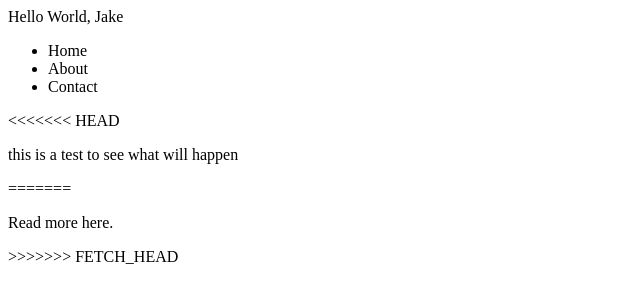
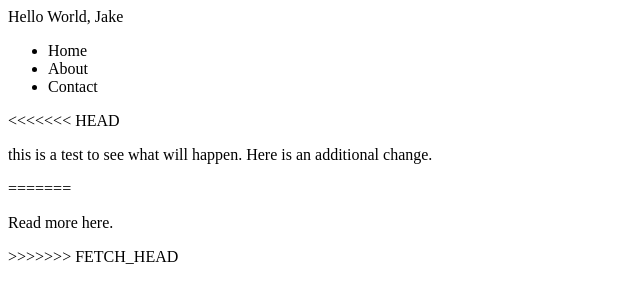
Before and after one commit to brittneykernan/instagram-api, a plain HTML site: page index.html in a window 1280 px wide. Shown: the whole page, without its empty margins (0-640 px from the left). Drawn offline with Linux system fonts and the light colour scheme.

Commit message:
another change

```diff
--- a/index.html
+++ b/index.html
@@ -11,7 +11,7 @@
 	</ul>
 <<<<<<< HEAD
 
-	<p>this is a test to see what will happen</p>
+	<p>this is a test to see what will happen. Here is an additional change.</p>
 =======
 <p>Read more here.</p>
 >>>>>>> FETCH_HEAD
```
